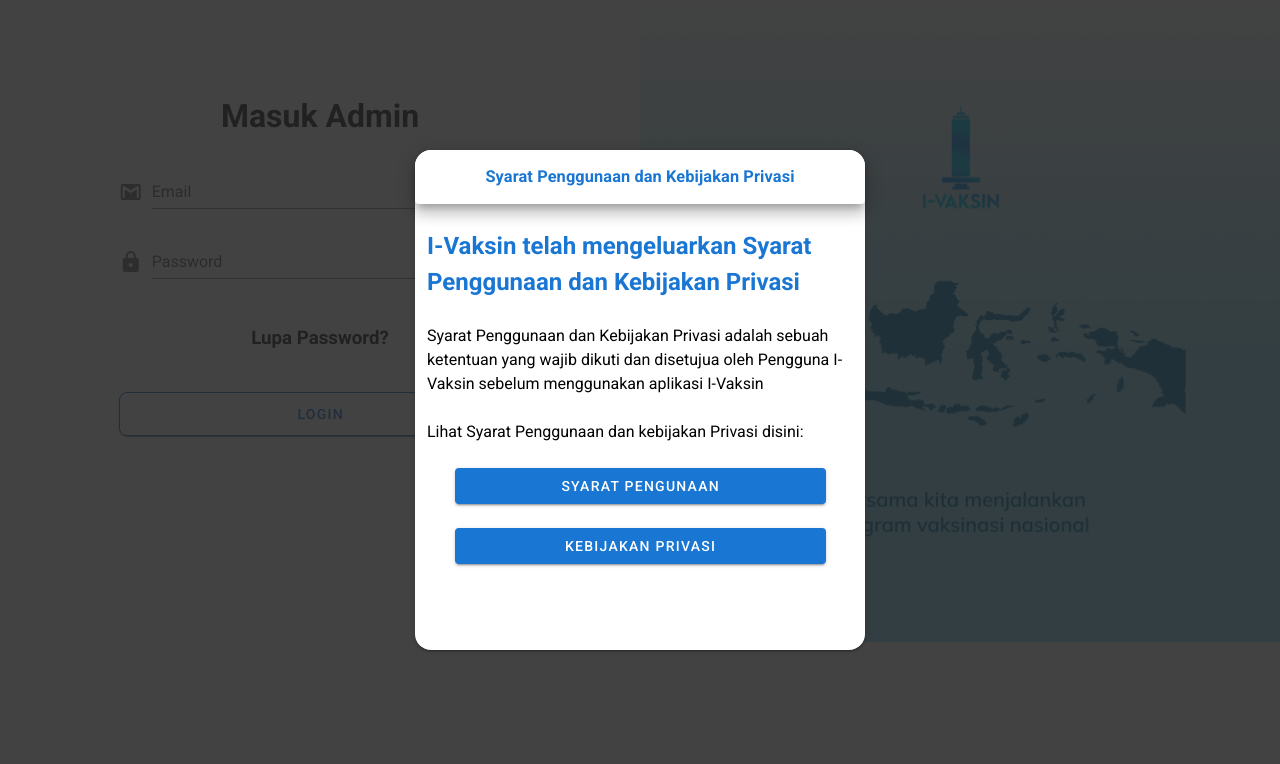
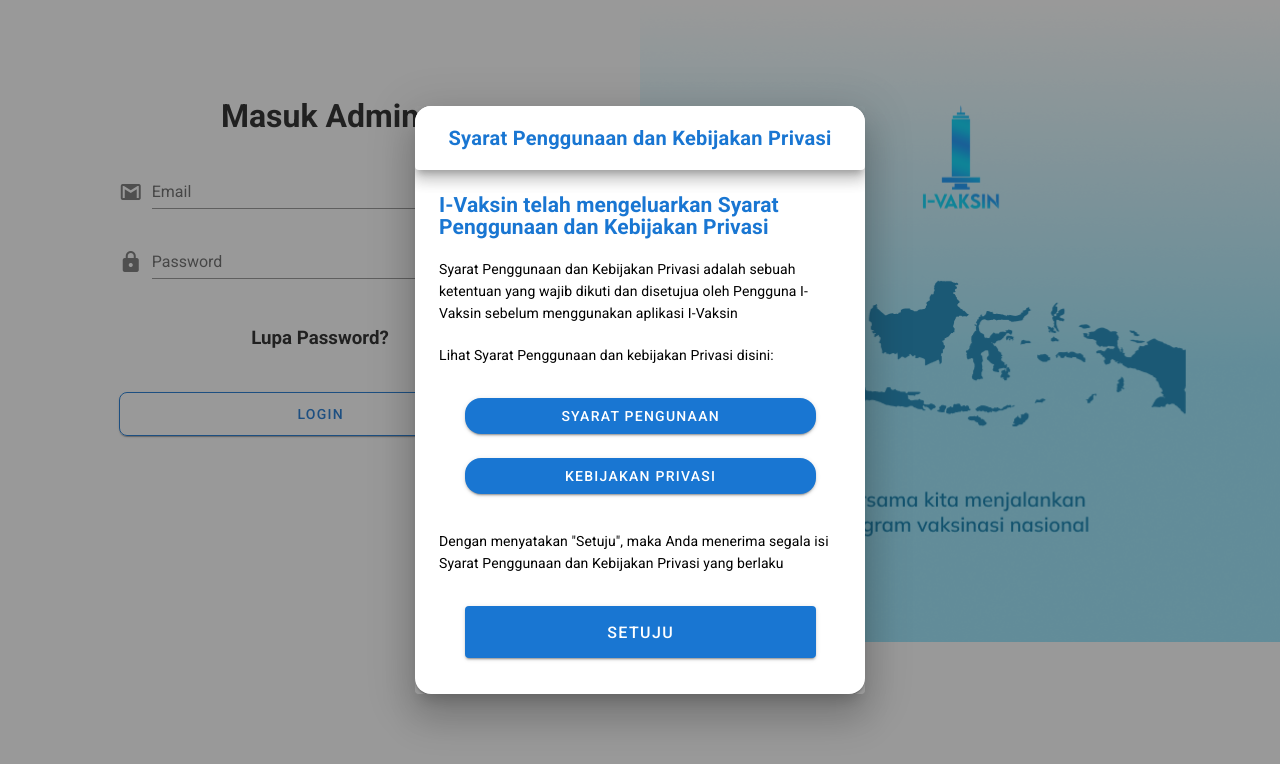
Before and after one commit to VaccineCaps/Front-End, a Vue app: page /admin-login in a window 1280 px wide. Shown: the top 764 px of the page. Built offline with nearby package versions, Linux system fonts and the light colour scheme.

Commit message:
Completed Admin-login

```diff
--- /dev/null
+++ b/src/components/Kebijakan-privasi.vue
@@ -0,0 +1,42 @@
+<template>
+<v-main>
+    <v-card-subtitle>
+        <h2 class="black--text">I. KETENTUAN UMUM</h2><hr> <br>
+        <h3 class="black--text">MOHON UNTUK MEMBACA SELURUH SYARAT DAN KETENTUAN PENGGUNAAN DI
+                                BAWAH INI DENGAN CERMAT DAN SAKSAMA SEBELUM MENGGUNAKAN SETIAP FITUR DAN/ATAU
+                                LAYANAN YANG TERSEDIA DALAM APLIKASI PEDULILINDUNGI.</h3>
+    </v-card-subtitle>
+    <v-card-text class="black--text">
+        <p>Syarat dan Ketentuan Penggunaan ini adalah perjanjian antara pengguna (“Pengguna”) dan Kementerian Kesehatan Republik Indonesia selaku Penyelenggara Sistem Elektronik Aplikasi PeduliLindungi (“Aplikasi”) untuk menanggulangi penyebaran Corona Virus Disease (COVID-19) dan penyakit menular lainnya. Syarat dan Ketentuan Penggunaan ini mengatur pengelolaan Data Pribadi pada Aplikasi.</p>
+        <p>Menyetujui Syarat dan Ketentuan Penggunaan ini, Pengguna juga menyetujui ketentuan penggunaan tambahan pada Aplikasi dan perubahannya yang merupakan bagian yang tidak terpisahkan dari Syarat dan Ketentuan Penggunaan ini (“Ketentuan Penggunaan Tambahan”).</p>
+        <p>Apabila Pengguna tidak setuju terhadap salah satu, sebagian, atau seluruh isi yang tertuang dalam Syarat dan Ketentuan Penggunaan ini, Pengguna diperkenankan untuk menghapus Aplikasi dalam perangkat elektronik dan/atau tidak menggunakan Aplikasi. Aplikasi dilepaskan dari seluruh tanggung jawab atas seluruh kerugian yang Pengguna terima sehubungan keputusan untuk tidak menggunakan Aplikasi ini.</p>
+    </v-card-text>
+    <v-card-subtitle>
+        <h2 class="black--text">II. DEFINISI</h2><hr>
+    </v-card-subtitle>
+    <v-card-text class="black--text">
+        <p>Setiap kata atau istilah berikut yang digunakan di dalam Syarat dan Ketentuan Penggunaan ini memiliki arti seperti berikut di bawah, kecuali jika kata atau istilah yang bersangkutan di dalam pemakaiannya dengan tegas menentukan lain:</p>
+        <p>“Aplikasi” adalah aplikasi dan situs website “I-Vaksin” yang dipergunakan dalam pelaksanaan surveilans Kesehatan oleh Pemerintah Republik Indonesia dalam menangani penyebaran Corona Virus Disease (COVID-19) dan penyakit menular lainnya, antara lain penelusuran (tracing), pelacakan (tracking), pemberian peringatan (warning dan fencing) di wilayah Republik Indonesia, dan dalam rangka memfasilitasi tatanan kehidupan yang baru (new normal).</p>
+        <p>“Pengguna”, berarti setiap orang yang menggunakan Aplikasi.</p>
+        <p>“Data Pribadi” atau "Informasi Pribadi", berarti setiap dan seluruh data pribadi yang diberikan oleh Pengguna Aplikasi, termasuk namun tidak terbatas pada nama, nomor identifikasi, data kesehatan, lokasi pengguna, kontak pengguna, serta dokumen dan data lainnya sebagaimana diminta pada formulir pendaftaran akun atau formulir lainnya pada saat menggunakan Aplikasi.</p>
+    </v-card-text>
+    <v-card-subtitle>
+        <h2 class="black--text">III. CARA KERJA APLIKASI </h2> <hr>
+    </v-card-subtitle>
+    <v-card-text>
+        <p>Pada saat Pengguna mengunduh Aplikasi, sistem akan meminta persetujuan Pengguna untuk mengaktifkan lokasi, kamera, storage, bluetooth.</p>
+        <p>Dengan kondisi lokasi aktif, maka secara berkala Aplikasi akan melakukan penelusuran (tracing) dan pelacakan (tracking) lokasi Pengguna guna memberikan informasi terkait keramaian, dan status kesehatan pengguna.</p>
+        <p>Hasil tracing dan tracking ini akan digunakan Aplikasi dan Pemerintah Republik Indonesia untuk mengidentifikasi siapa saja yang perlu mendapat penanganan lebih lanjut agar penanganan penyebaran COVID-19 dan penyakit menular lainnya dapat dilakukan.</p>
+    </v-card-text>
+</v-main>
+</template>
+
+<script>
+export default {
+    name: 'KebijakanComponent'
+}
+</script>
+
+<style>
+
+</style>
--- /dev/null
+++ b/src/components/Syarat.vue
@@ -0,0 +1,40 @@
+<template>
+<v-main>
+    <v-card-subtitle>
+        <h2 class="black--text">I. KETENTUAN UMUM</h2><hr> <br>
+        <h3 class="black--text">MOHON UNTUK MEMBACA SELURUH SYARAT DAN KETENTUAN PENGGUNAAN DI
+                                BAWAH INI DENGAN CERMAT DAN SAKSAMA SEBELUM MENGGUNAKAN SETIAP FITUR DAN/ATAU
+                                LAYANAN YANG TERSEDIA DALAM APLIKASI PEDULILINDUNGI.</h3>
+    </v-card-subtitle>
+    <v-card-text class="black--text">
+        <p>Syarat dan Ketentuan Penggunaan ini adalah perjanjian antara pengguna (“Pengguna”) dan Kementerian Kesehatan Republik Indonesia selaku Penyelenggara Sistem Elektronik Aplikasi PeduliLindungi (“Aplikasi”) untuk menanggulangi penyebaran Corona Virus Disease (COVID-19) dan penyakit menular lainnya. Syarat dan Ketentuan Penggunaan ini mengatur pengelolaan Data Pribadi pada Aplikasi.</p>
+        <p>Menyetujui Syarat dan Ketentuan Penggunaan ini, Pengguna juga menyetujui ketentuan penggunaan tambahan pada Aplikasi dan perubahannya yang merupakan bagian yang tidak terpisahkan dari Syarat dan Ketentuan Penggunaan ini (“Ketentuan Penggunaan Tambahan”).</p>
+        <p>Apabila Pengguna tidak setuju terhadap salah satu, sebagian, atau seluruh isi yang tertuang dalam Syarat dan Ketentuan Penggunaan ini, Pengguna diperkenankan untuk menghapus Aplikasi dalam perangkat elektronik dan/atau tidak menggunakan Aplikasi. Aplikasi dilepaskan dari seluruh tanggung jawab atas seluruh kerugian yang Pengguna terima sehubungan keputusan untuk tidak menggunakan Aplikasi ini.</p>
+    </v-card-text>
+    <v-card-subtitle>
+        <h2 class="black--text">II. DEFINISI</h2><hr>
+    </v-card-subtitle>
+    <v-card-text class="black--text">
+        <p>Setiap kata atau istilah berikut yang digunakan di dalam Syarat dan Ketentuan Penggunaan ini memiliki arti seperti berikut di bawah, kecuali jika kata atau istilah yang bersangkutan di dalam pemakaiannya dengan tegas menentukan lain:</p>
+        <p>“Aplikasi” adalah aplikasi dan situs website “I-Vaksin” yang dipergunakan dalam pelaksanaan surveilans Kesehatan oleh Pemerintah Republik Indonesia dalam menangani penyebaran Corona Virus Disease (COVID-19) dan penyakit menular lainnya, antara lain penelusuran (tracing), pelacakan (tracking), pemberian peringatan (warning dan fencing) di wilayah Republik Indonesia, dan dalam rangka memfasilitasi tatanan kehidupan yang baru (new normal).</p>
+        <p>“Pengguna”, berarti setiap orang yang menggunakan Aplikasi.</p>
+        <p>“Data Pribadi” atau "Informasi Pribadi", berarti setiap dan seluruh data pribadi yang diberikan oleh Pengguna Aplikasi, termasuk namun tidak terbatas pada nama, nomor identifikasi, data kesehatan, lokasi pengguna, kontak pengguna, serta dokumen dan data lainnya sebagaimana diminta pada formulir pendaftaran akun atau formulir lainnya pada saat menggunakan Aplikasi.</p>
+    </v-card-text>
+    <v-card-subtitle>
+        <h2 class="black--text">III. PEMBUKAAN AKUN </h2> <hr>
+    </v-card-subtitle>
+    <v-card-text>
+        <p>Sebelum menggunakan Aplikasi, Pengguna wajib menyetujui Syarat dan Ketentuan Penggunaan dan Kebijakan Privasi, dan mendaftarkan diri Pengguna dengan memberikan informasi yang diminta. Saat melakukan pendaftaran, Aplikasi akan meminta Pengguna untuk memberikan Data Pribadi, dan Pengguna dapat mengubah Data Pribadi pada fitur pengaturan dalam Aplikasi.</p>
+    </v-card-text>
+</v-main>
+</template>
+
+<script>
+export default {
+    name: 'SyaratComponent'
+}
+</script>
+
+<style>
+
+</style>
--- a/src/router/index.js
+++ b/src/router/index.js
@@ -2,6 +2,8 @@
 
 import HomePage from "@/views/HomeView.vue";
 import AdminLogin from "@/views/admin-login.vue";
+import SyaratPenggunaan from "@/views/syarat-penggunaan.vue";
+import KebijakanPrvasi from "@/views/kebijakan-privasi.vue"
 
 import Vue from "vue";
 
@@ -16,7 +18,17 @@
     {
         path: "/admin-login",
         name: "AdminLogin",
-        component: AdminLogin
+        component: AdminLogin,
+    },
+    {
+        path: '/syarat-penggunaan',
+        name: 'SyaratPenggunaan',
+        component: SyaratPenggunaan
+    },
+    {
+        path: '/kebijakan-privasi',
+        name: 'KebijakanPrivasi',
+        component: KebijakanPrvasi
     }
 ];
 
--- a/src/views/admin-login.vue
+++ b/src/views/admin-login.vue
@@ -33,38 +33,46 @@
           </v-row>
       </v-col>
 
-      <!-- overlay -->
-      <v-overlay
-        :z-index="zIndex"
-        :value="overlay"
-        :opacity="opacity">
-        <v-card height="500" width="450" color="white" class="rounded-xl">
-              <v-card height="auto" elevation="10" color="white">
-                  <v-card-subtitle class="primary--text">
-                    <h3 class="text-center"> Syarat Penggunaan dan Kebijakan Privasi </h3>
-                   </v-card-subtitle>
-              </v-card>
-             <br>
-          <h2 class="primary--text mx-3">I-Vaksin telah mengeluarkan Syarat Penggunaan dan Kebijakan Privasi</h2> <br>
-          <body class="black--text mx-3">
+    <!-- Dialog Card -->
+<v-row>
+  <v-col cols="auto">
+    <v-dialog
+        transition="dialog-top-transition"
+        max-width="450"
+        :value="dialog"
+        persistent
+      >
+      <template>
+        <v-card height="auto" width="450" color="white" class="rounded-xl">
+          <v-card height="auto" elevation="10" color="white">
+            <v-card-title class="primary--text">
+              <h4 class="mx-auto"> Syarat Penggunaan dan Kebijakan Privasi </h4>
+            </v-card-title>
+          </v-card> <br>
+          <v-card-subtitle>
+            <h2 class="primary--text">I-Vaksin telah mengeluarkan Syarat Penggunaan dan Kebijakan Privasi</h2>
+          </v-card-subtitle>
+          <v-card-text class="black--text">
             Syarat Penggunaan dan Kebijakan Privasi adalah sebuah ketentuan yang wajib dikuti dan disetujua oleh Pengguna I-Vaksin sebelum menggunakan aplikasi I-Vaksin
-          </body> <br>
-          <body class="black--text mx-3">
+          </v-card-text>
+          <v-card-text class="black--text">
             Lihat Syarat Penggunaan dan kebijakan Privasi disini:
-          </body> <br>
-          <v-row>
-            <v-col></v-col>
-            <v-col cols="10">
-              <v-btn color="primary" block>Syarat Pengunaan</v-btn> <br>
-              <v-btn color="primary" block>Kebijakan Privasi</v-btn>
-            </v-col>
-            <v-col></v-col>
-
-          </v-row>
-
+          </v-card-text>
+          <v-col cols="10" class="mx-auto">
+         <v-btn class="rounded-xl" color="primary" block to="/syarat-penggunaan">Syarat Pengunaan</v-btn> <br>
+            <v-btn class="rounded-xl" color="primary" block to="/kebijakan-privasi">Kebijakan Privasi</v-btn>
+          </v-col> <br>
+          <v-card-text class="black--text">
+            Dengan menyatakan "Setuju", maka Anda menerima segala isi Syarat Penggunaan dan Kebijakan Privasi yang berlaku
+          </v-card-text>
+          <v-col cols="10" class="mx-auto">
+            <v-btn x-large color="primary" block @click="dialog = false">Setuju</v-btn> <br>
+          </v-col>
         </v-card>
-      </v-overlay>
-
+      </template>
+    </v-dialog>
+  </v-col>
+</v-row>
     <!-- Picture -->
       <v-col cols="6" class="background">
       </v-col>
@@ -81,7 +89,7 @@
       return {
           show1: false,
           password: '',
-          overlay: true,
+          dialog: true,
           zIndex: 0,
           opacity: 0.85,
 
--- /dev/null
+++ b/src/views/kebijakan-privasi.vue
@@ -0,0 +1,24 @@
+<template>
+<v-main>
+    <v-app-bar height="150" color="light-blue lighten-5">
+        <h2 class="black--text">
+            Kebijakan Privasi
+        </h2>
+    </v-app-bar>
+    <Kebijakan />
+</v-main>
+</template>
+
+<script>
+import Kebijakan from '../components/Kebijakan-privasi'
+export default {
+    name: 'KebijakanPage',
+    components: {
+        Kebijakan
+    }
+}
+</script>
+
+<style>
+
+</style>
--- /dev/null
+++ b/src/views/syarat-penggunaan.vue
@@ -0,0 +1,23 @@
+<template>
+  <v-main>
+        <v-app-bar height="150" color="light-blue lighten-5">
+            <h2>Syarat Pengunaan</h2>
+        </v-app-bar>
+          <Syarat />
+  </v-main>
+</template>
+
+<script>
+import Syarat from '../components/Syarat'
+export default {
+    name: 'SyaratPengunaan',
+    components: {
+        Syarat
+    }
+}
+
+</script>
+
+<style>
+
+</style>
```
